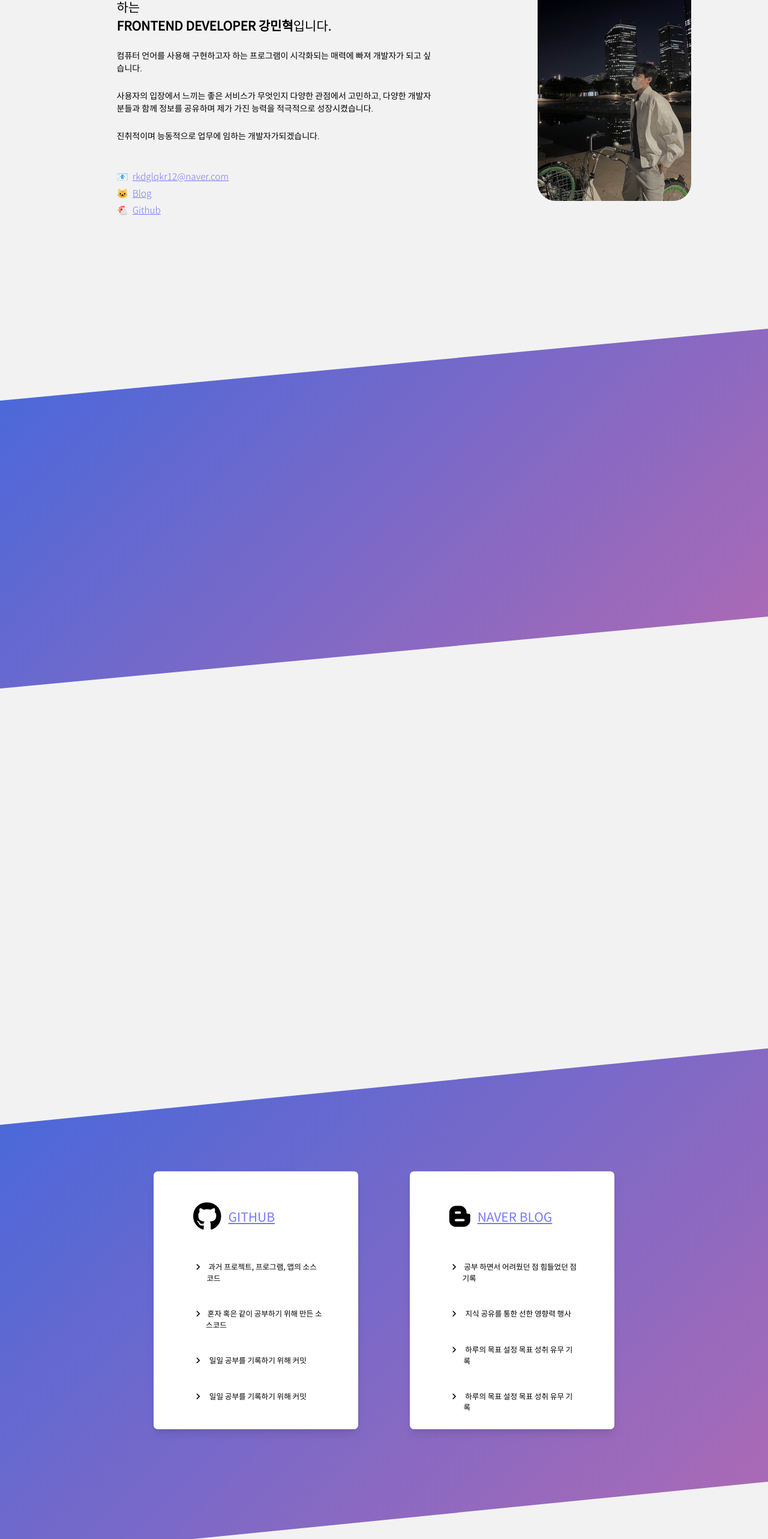
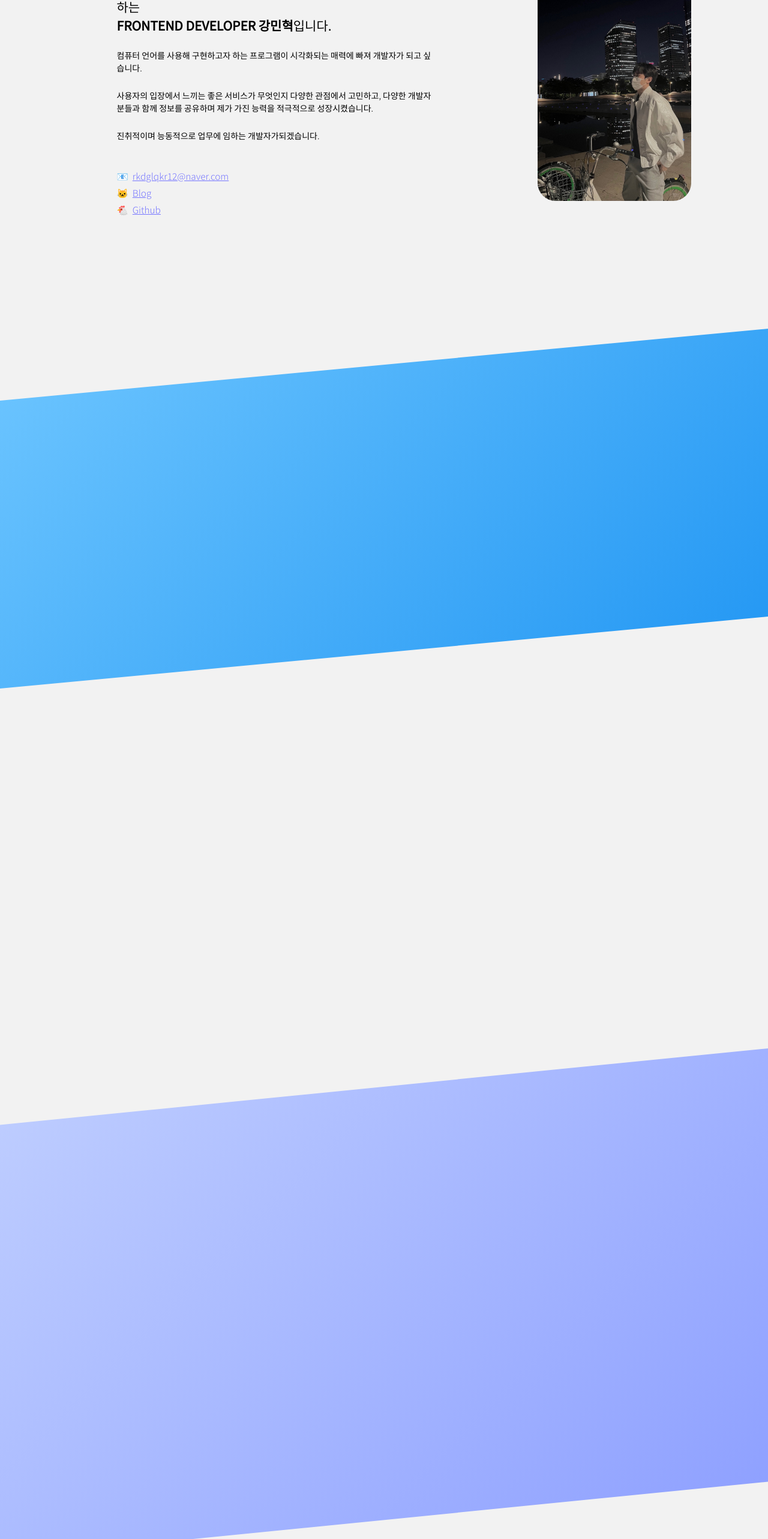
Before and after one commit to kangminhyuk1111/react_portfolio, a React (Create React App) app: page / in a window 1280 px wide. Shown: the part 202-2768 px from the top of the page at 60% size. Built offline with nearby package versions, Linux system fonts and the light colour scheme.

Commit message:
20220715

```diff
--- a/src/App.css
+++ b/src/App.css
@@ -26,30 +26,6 @@ a {
 
 a:hover {
   color: blue;
-}
-
-@media (prefers-color-scheme: dark) {}
-
-@keyframes fadein {
-  from {
-    opacity: 0;
-  }
-
-  to {
-    opacity: 1;
-  }
-}
-
-@-webkit-keyframes fadein {
-
-  /* Safari and Chrome */
-  from {
-    opacity: 0;
-  }
-
-  to {
-    opacity: 1;
-  }
 }
 
 html {
@@ -167,3 +143,6 @@ html {
 .good{
   animation: fadeInRight 2s;
 }
+.right_good{
+  animation: fadeInLeft 2s;
+}
--- a/src/App.js
+++ b/src/App.js
@@ -1,4 +1,5 @@
 import './App.css';
+import './css/animation.css';
 import Main from './pages/Main';
 import Aboutme from './pages/Aboutme';
 import Skills from './pages/Skills';
--- a/src/css/aboutme.css
+++ b/src/css/aboutme.css
@@ -1,32 +1,37 @@
-.aboutme{
+.aboutme {
     width: 100%;
     height: 600px;
-    background:linear-gradient(135deg,#4568dc,#b06ab3);
-    clip-path   :polygon(0 20%, 100% 0%, 100% 80%, 0% 100%);
+    background: linear-gradient(135deg, #6ec6ff, #2196f3);
+    clip-path: polygon(0 20%, 100% 0%, 100% 80%, 0% 100%);
     text-align: center;
     margin: 0 auto;
     padding-top: 150px;
     z-index: 1;
     position: relative;
 }
-.aboutme_h1{
+
+.aboutme_h1 {
     width: 60%;
     padding-top: 20px;
     font-size: 2rem;
     margin: 0 auto;
     text-align: left;
 }
-.aboutme_summary{
+
+.aboutme_summary {
     width: 62.08%;
     height: 100%;
     margin: 0 auto;
 }
-.test-css{
+
+.test-css {
     display: none;
 }
-.aboutme_summary i{
+
+.aboutme_summary i {
     font-size: 26px;
 }
-.test-css{
+
+.test-css {
     display: none !important;
 }
--- /dev/null
+++ b/src/css/animation.css
@@ -0,0 +1,20 @@
+@keyframes fadeInRight {
+    0% {
+        opacity: 0;
+        transform: translate3d(-100%, 0, 0);
+    }
+    to {
+        opacity: 1;
+        transform: translateZ(0);
+    }
+}
+@keyframes fadeInLeft {
+    0% {
+        opacity: 0;
+        transform: translate3d(100%, 0, 0);
+    }
+    to {
+        opacity: 1;
+        transform: translateZ(0);
+    }
+}
--- a/src/css/archiving.css
+++ b/src/css/archiving.css
@@ -1,6 +1,6 @@
 .archiving{
     width: 100%;
-    background:linear-gradient(135deg,#4568dc,#b06ab3);
+    background:linear-gradient(135deg,#c0cfff,#8c9eff);
     clip-path   :polygon(0 15%, 100% 0%, 100% 85%, 0% 100%);
     height: 850px;
     list-style: none;
--- a/src/css/main.css
+++ b/src/css/main.css
@@ -90,3 +90,6 @@
 .trues{
     background-color: #49607c !important;
 }
+.truelinear{
+    background: linear-gradient(135deg, #534bae, #283593) !important;
+}
--- a/src/css/sideLinks.css
+++ b/src/css/sideLinks.css
@@ -9,16 +9,6 @@
     font-size: 24px;
     text-align: left;
     z-index: 99;
-}
-@keyframes fadeInRight {
-    0% {
-        opacity: 0;
-        transform: translate3d(-100%, 0, 0);
-    }
-    to {
-        opacity: 1;
-        transform: translateZ(0);
-    }
 }
 .burger_menu{
     text-align: left;
--- a/src/pages/Aboutme.js
+++ b/src/pages/Aboutme.js
@@ -6,15 +6,14 @@ import { useEffect, useRef } from 'react';
 export default function Aboutme(props) {
   const [classNames,setClassNames] = useState('none');
   window.addEventListener('scroll',()=>{
-    console.log(window.scrollY)
     if(window.scrollY >= 325){
-      setClassNames('good');
+      setClassNames('right_good');
     }else{
       setClassNames('none');
     }
   });
   return (
-    <div className={`aboutme ${props.mode}`}>
+    <div className={`aboutme ${props.mode}linear`}>
       <h1 className={`aboutme_h1 ${classNames}`}>PROFILE</h1>
       <div className={`aboutme_summary ${classNames}`}>
         <Carousel mode={props.mode}/>
--- a/src/pages/Archiving.js
+++ b/src/pages/Archiving.js
@@ -4,18 +4,17 @@ import '../css/archiving.css';
 export default function Archiving(props) {
     const [classNames, setClassNames] = useState('none');
     window.addEventListener('scroll', () => {
-        console.log(window.scrollY)
-        if (window.scrollY >= 1450) {
-            setClassNames('good');
+        if (window.scrollY >= 1400) {
+            setClassNames('right_good');
         } else {
             setClassNames('none');
         }
     });
     return (
-        <div className='archiving'>
+        <div className={`archiving ${props.mode}linear`}>
             <h1 className={`archiving_h1 ${classNames}`}>ARCHIVING</h1>
             <div className={`archiving_main ${classNames}`}>
-                <div className={`archiving_left ${props.mode}s`}>
+                <div className={`archiving_left ${props.mode}s ${classNames}`}>
                     <div className='archiving_top'>
                         <i className="fa-brands fa-github"></i>
                         <span className='archiving_logos'><a href='https://github.com/kangminhyuk1111'>GITHUB</a></span>
@@ -29,7 +28,7 @@ export default function Archiving(props) {
                         </ul>
                     </div>
                 </div>
-                <div className={`archiving_right ${props.mode}s`}>
+                <div className={`archiving_right ${props.mode}s ${classNames}`}>
                     <div className='archiving_top'>
                         <i className="fa-brands fa-blogger-b" id='naverblog'></i>
                         <span className='archiving_logos'><a href='https://blog.naver.com/rkdglqkr12'>NAVER BLOG</a></span>
--- a/src/pages/Main.js
+++ b/src/pages/Main.js
@@ -6,7 +6,6 @@ import SideLinks from './SideLinks';
 export default function Main(props) {
     const [classNames, setClassNames] = useState('none');
     window.addEventListener('scroll', () => {
-        console.log(window.scrollY)
         if (window.scrollY >= 0) {
             setClassNames('good');
         } else {
--- a/src/pages/Projects.js
+++ b/src/pages/Projects.js
@@ -11,7 +11,6 @@ import movielist from '../images/movielist.png';
 export default function Projects(props) {
   const [classNames, setClassNames] = useState('none');
     window.addEventListener('scroll', () => {
-        console.log(window.scrollY)
         if (window.scrollY >= 2150) {
             setClassNames('good');
         } else {
--- a/src/pages/Skills.js
+++ b/src/pages/Skills.js
@@ -5,7 +5,6 @@ import Pgbar from './Pgbar'
 export default function Skills(props) {
     const [classNames, setClassNames] = useState('none');
     window.addEventListener('scroll', () => {
-        console.log(window.scrollY)
         if (window.scrollY >= 730) {
             setClassNames('good');
         } else {
```
